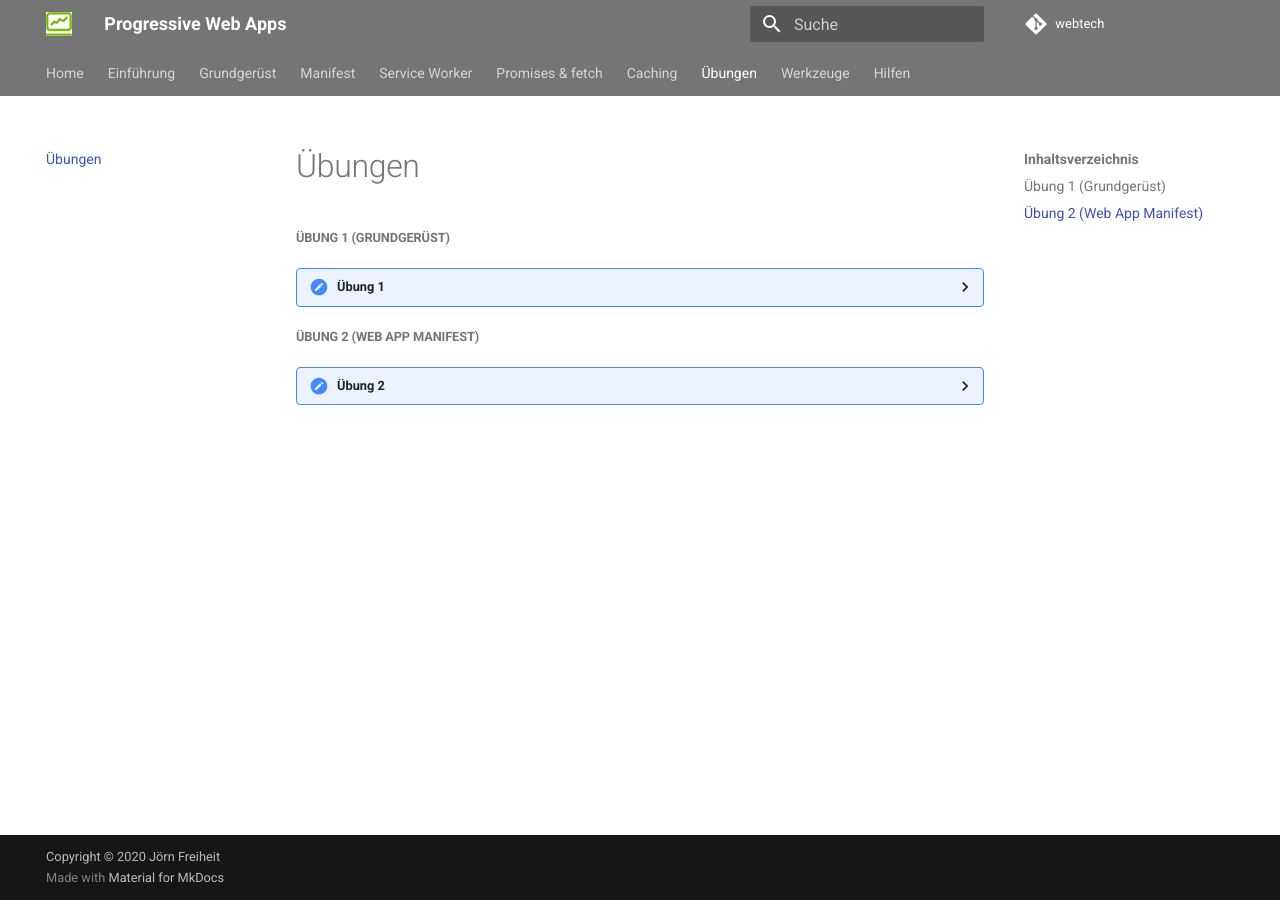
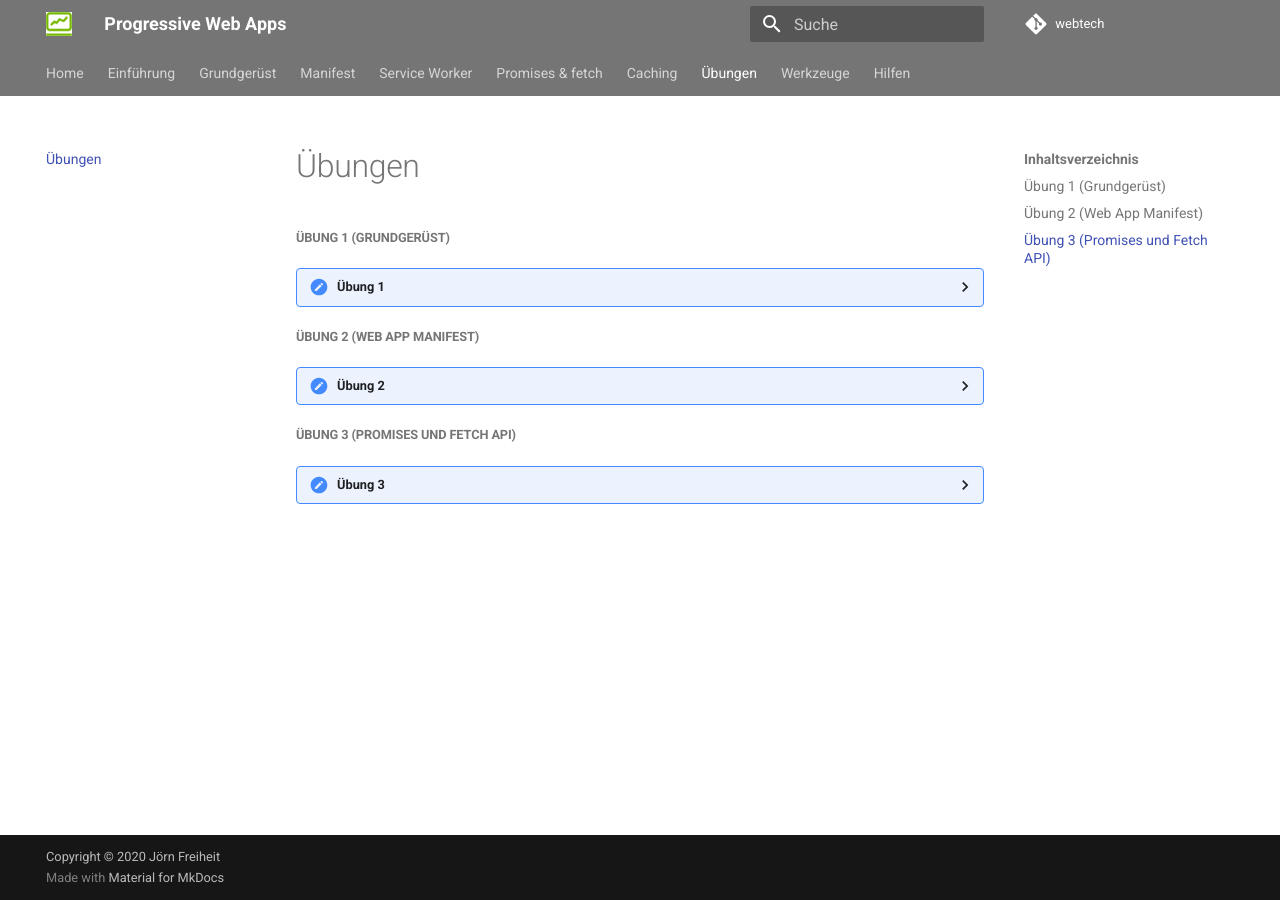
Before and after one commit to jfreiheit/ikt, an MkDocs documentation site: the page built from docs/uebungen.md, in a window 1280 px wide. Built offline with MkDocs 1.6.1 and Material for MkDocs 9.7.7, drawn with Linux system fonts in a browser that asks for light colours; comment, search, counter and statistics services are not loaded; some of the changed lines change nothing that is shown.

Commit message:
Uebung 3

```diff
--- a/docs/uebungen.md
+++ b/docs/uebungen.md
@@ -24,5 +24,17 @@
 
 	1. Erweitern Sie Ihre Anwendung (oder das Grundgerüst) um ein Web App Manifest. Verwenden Sie zur Erstellung des Manifestes am besten den [Web-App-Manifest-Generator](https://www.dunplab.it/web-app-manifest-generator).
 	2. Wählen Sie ein eigenes Icon. Beachten Sie, dass das Original-Icon die Maße 512x512 Pixel aufweisen muss. Der [Web-App-Manifest-Generator](https://www.dunplab.it/web-app-manifest-generator) fügt das Original-Icon nicht dem Manifest hinzu. [Lighthouse](../tools/#lighthouse) beschwert sich darüber, dass dem Manifest ein 512x512-Icon fehlt. Fügen Sie dieses am besten noch händisch hinzu.
-	3. Die Anwendung soll in dem Moment installiert werden, wenn die Nutzerin das erste Mal auf den `+`-Button klickt. Das heißt, es wird das `beforeinstallprompt`-Ereignis ausgelöst und die Behandlung dieses Ereignisses sorgt dafür, dass Sie die Anwendung genau dann installieren, wenn Sie das erste Mal den `+`-Button klicken. ![addbutton](./files/52_uebung2.png)
+	3. Die Anwendung soll in dem Moment installiert werden, wenn die Nutzerin das erste Mal auf den `+`-Button klickt. Das heißt, es wird das `beforeinstallprompt`-Ereignis ausgelöst und die Behandlung dieses Ereignisses sorgt dafür, dass Sie die Anwendung genau dann installieren, wenn Sie das erste Mal den `+`-Button klicken: ![addbutton](./files/52_uebung2.png)
 	4. Hinweise und Hilfestellungen finden Sie z.B. [hier](https://web.dev/codelab-make-installable/) oder im [Skript](../manifest/#das-beforeinstallprompt-ereignis) (enthält weitere Links) oder im [Video zum Manifest](http://../#woche-2-manifest).
+
+
+##### Übung 3 (Promises und Fetch API)
+
+??? "Übung 3"
+
+	1. Laden Sie [hier die Anwendung für Übung 3 herunter](./files/uebung3.zip). Es handelt sich um eine zip-Datei. Entpacken Sie diese, öffnen Sie sie in Ihrer IDE und folgen Sie der README.MD.
+	2. In der Übung üben wir Promises und die Fetch API. Öffnen Sie die Datei `public/src/js/app.js`. Die Übung besteht aus 3 Teilen:
+	3. **Teil 1**: führen Sie ein `fetch()` als GET nach `https://httpbin.org/ip` aus und geben Sie die zurückgegebene IP in das `output`-Element (`<p id="output"></p>`) in der `public/index.html` aus.
+	4. **Teil 2**: führen Sie ein `fetch()` als PUT nach `https://httpbin.org/put` aus. Das übergebene JSON wird von dort einfach zurückgespiegelt. Geben Sie einen oder mehrere Werte aus diesem JSON in das `output`-Element (`<p id="output"></p>`) in der `public/index.html` aus.
+	5. **Teil 3**: bauen Sie einen Fehler in die Anfrage (z.B. falsche Url) und behandeln Sie diesen Fehler mit einer Ausgabe auf die Konsole.
+	6. Hinweise und Hilfestellungen finden Sie im Skript unter [Promises und die Fetch-API](../promises/#promises-und-die-fetch-api).
```
Also changed, not shown: site/search/search_index.json, site/sitemap.xml, site/uebungen/index.html, 3 other files.
